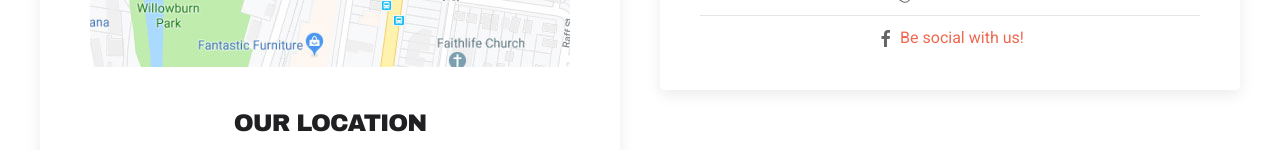
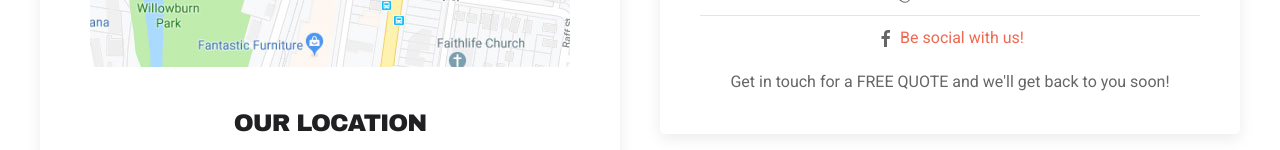
Before and after one commit to cofcoder/matts-car-care, a Nuxt app: page /contact in a window 1280 px wide. Shown: the part 650-800 px from the top of the page. Built offline with nearby package versions, Linux system fonts and the light colour scheme.

Commit message:
Added quote blerb

```diff
--- a/components/Contact.vue
+++ b/components/Contact.vue
@@ -41,6 +41,7 @@
                   <span uk-icon="icon: facebook"></span> <a href="https://www.facebook.com/mattscarcare/" target="_blank" rel="noopener">Be social with us!</a>
                 </li>
               </ul>
+              <p>Get in touch for a FREE QUOTE and we'll get back to you soon!</p>
             </div>
           </div>
         </div>
```
